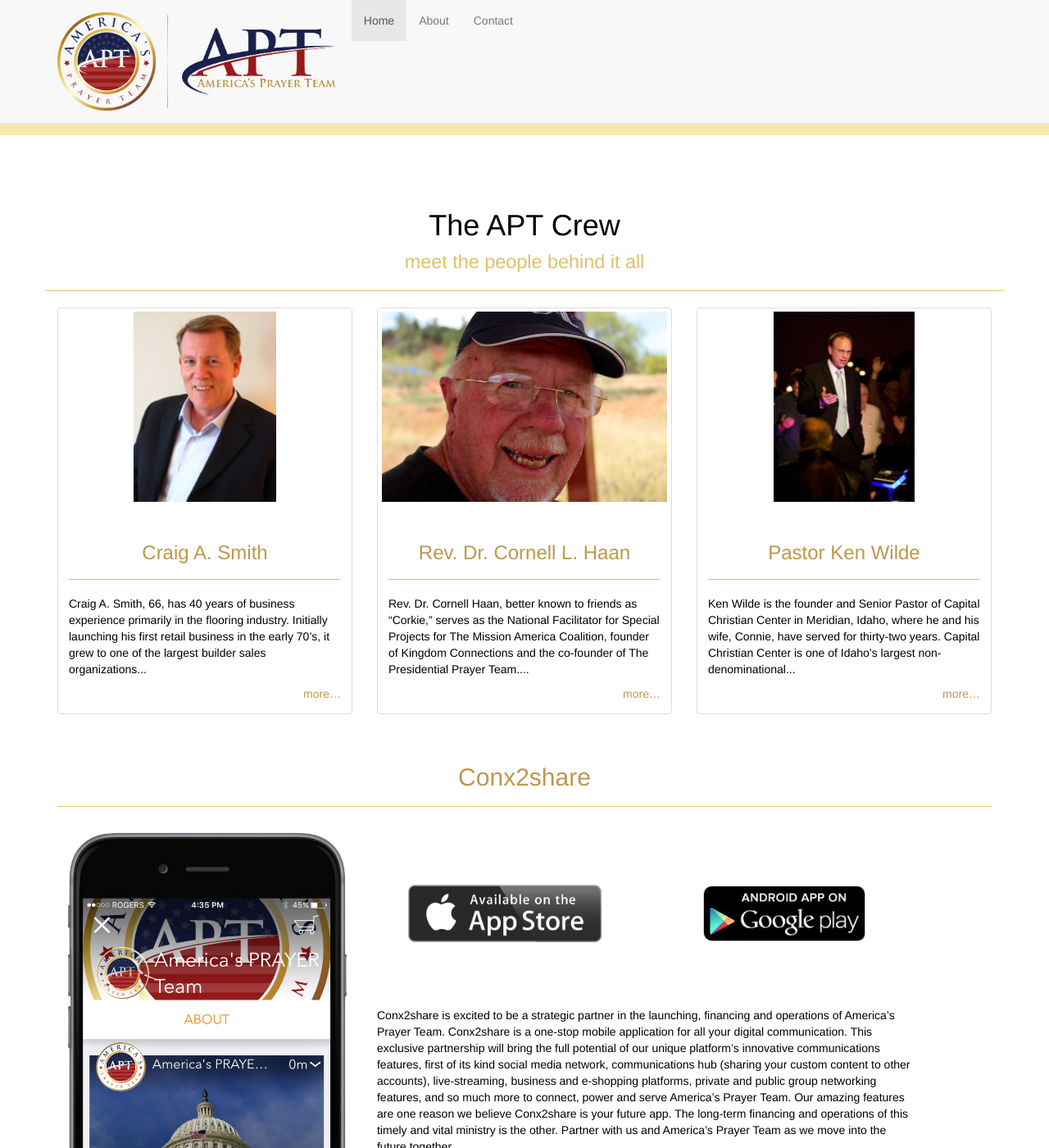
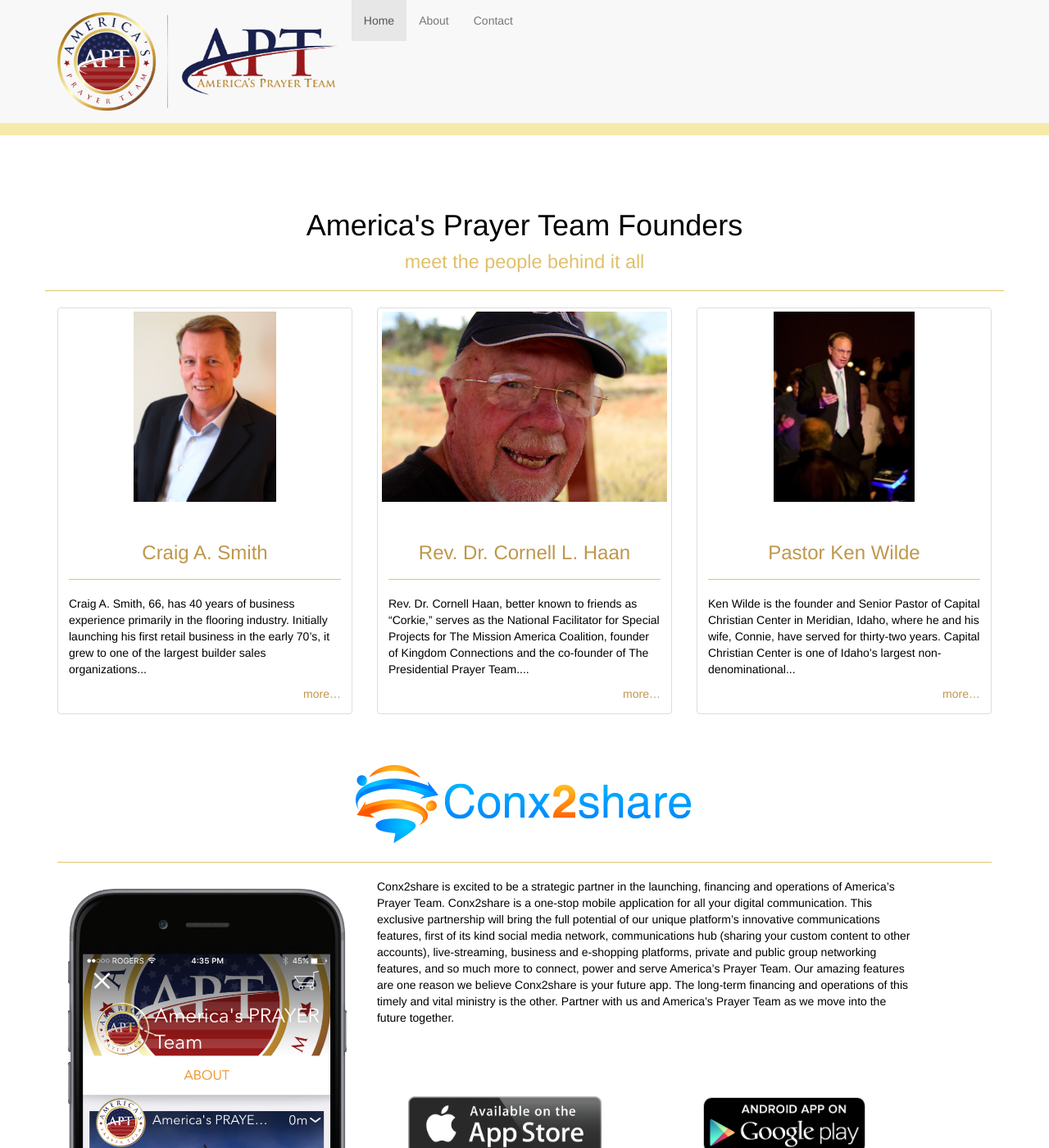
Before and after one commit to conx2share/conx2share.github.io, a Jekyll site: the page built from index.html, in a window 1280 px wide and 1400 px high, scrolled down 1215 px. Shown: the whole window at 82% size. Built offline with Jekyll 4.4.1, drawn with Linux system fonts in a browser that asks for light colours; nearby versions of some CDN libraries.

Commit message:
Misc adjustments
Conx2share: make header to logo
Move buttons to download app below paragraph
Apt Crew -> America’s Prayer Team Founders
Fix carousel responsivness

```diff
--- a/_includes/conx2share.html
+++ b/_includes/conx2share.html
@@ -2,8 +2,8 @@
 
   {% assign conx2share = site.conx2share | sort:'index' | first %}
 
-  <div class="page-header text-center">
-    <h2><a href="http://conx2share.com/">{{ conx2share.heading }}</a></h2>
+  <div class="page-header">
+    <h2><a href="http://conx2share.com/"><img class="img-responsive center-block" src="{{ '/images/logo-conx2share.png' | prepend:site.baseurl }}" alt="{{ conx2share.heading }}" /></a></h2>
   </div>
 
   <div class="media row">
@@ -15,8 +15,12 @@
     </div>
 
     <div class="container col-md-7">
+      <div class="media-heading">
+        <div class="page-content">
+          {{ conx2share.content }}
+        </div>
+      </div>
       <div class="media-body">
-        <div class="media-heading">
         <div class="row">
           {% for store_button in site.data.front['store_buttons'] %}
           <div class="col-md-6">
@@ -26,10 +30,7 @@
           {% endfor %}
         </div>
       </div>
-        <div class="page-content">
-          {{ conx2share.content }}
-        </div>
-      </div>
+
     </div>
 
   </div>
--- a/css/overrides.css
+++ b/css/overrides.css
@@ -44,7 +44,7 @@
   max-height: 232px;
 }
 
-.media-heading > .row > .col-md-6 > a > .img-responsive {
+.media-body > .row > .col-md-6 > a > .img-responsive {
   max-height: 70px;
   margin-top: 75px;
   margin-bottom: 75px;
--- a/index.html
+++ b/index.html
@@ -28,7 +28,7 @@
 <section class="container">
   <div class="row">
     <div class="col-md-12 text-center page-header">
-      <h1>The APT Crew<br /><small>meet the people behind it all</small></h1>
+      <h1>America's Prayer Team Founders<br /><small>meet the people behind it all</small></h1>
     </div>
     {% for bio in site.biographies %}
       {% include bio.html name=bio.name content=bio.content photo=bio.photo url=bio.url %}
```
Also changed, not shown: images/logo-conx2share.png (added). Lines whose indentation alone changed are shown as unchanged.
